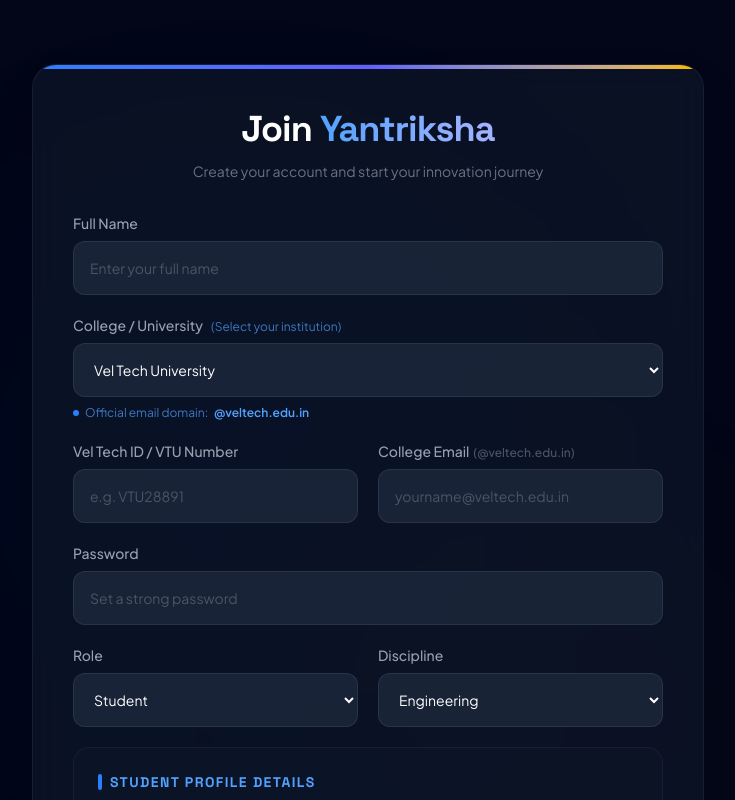
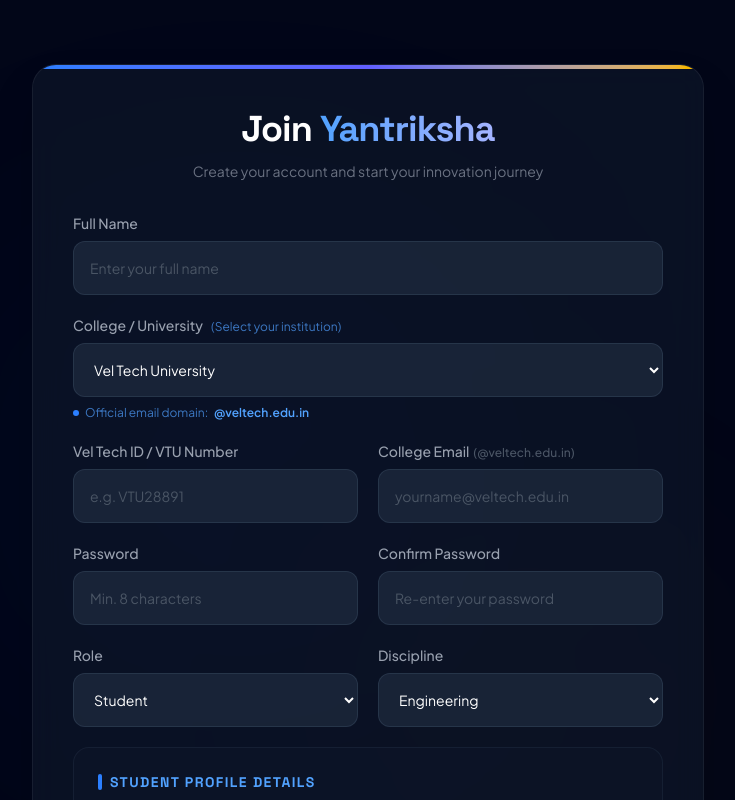
Before and after one commit to personale88/Yantriksha-X-Hub, a Next.js app: page /register in a window 1280 px wide. Shown: the top 800 px of the page, without its empty margins (272-1007 px from the left). Built offline with nearby package versions, Linux system fonts and the light colour scheme.

Commit message:
fix: suppress autofill white background + add confirm password with live match indicator

```diff
--- a/app/globals.css
+++ b/app/globals.css
@@ -144,3 +144,16 @@
 html {
   scroll-behavior: smooth;
 }
+
+/* ── Suppress browser autofill background flash on dark inputs ── */
+input:-webkit-autofill,
+input:-webkit-autofill:hover,
+input:-webkit-autofill:focus,
+input:-webkit-autofill:active {
+  -webkit-box-shadow: 0 0 0 1000px rgb(30, 41, 59) inset !important;
+  box-shadow: 0 0 0 1000px rgb(30, 41, 59) inset !important;
+  -webkit-text-fill-color: #ffffff !important;
+  caret-color: #ffffff;
+  border-color: rgba(71, 85, 105, 0.6) !important;
+  transition: background-color 9999s ease-in-out 0s;
+}
--- a/app/register/page.tsx
+++ b/app/register/page.tsx
@@ -37,6 +37,10 @@
   const [error, setError] = useState('');
   const [success, setSuccess] = useState('');
   const [loading, setLoading] = useState(false);
+  const [confirmPassword, setConfirmPassword] = useState('');
+  const [passwordError, setPasswordError] = useState('');
+
+  const passwordsMatch = confirmPassword === '' ? null : formData.password === confirmPassword;
 
   const selectedCollege = COLLEGES.find(c => c.value === formData.college) || COLLEGES[0];
 
@@ -54,6 +58,18 @@
     e.preventDefault();
     setError('');
     setSuccess('');
+    setPasswordError('');
+
+    // Password match check
+    if (formData.password !== confirmPassword) {
+      setPasswordError('Passwords do not match. Please re-enter.');
+      return;
+    }
+    if (formData.password.length < 8) {
+      setPasswordError('Password must be at least 8 characters.');
+      return;
+    }
+
     setLoading(true);
 
     try {
@@ -80,7 +96,17 @@
     }
   };
 
-  const inputClass = "w-full p-4 rounded-xl bg-slate-800/80 text-white outline-none border border-slate-700/60 focus:border-blue-500 focus:bg-slate-800 transition placeholder-gray-600 text-sm";
+  const inputClass = [
+    "w-full p-4 rounded-xl text-white outline-none border transition text-sm",
+    "placeholder-gray-600",
+    // Dark background override — fights browser autofill white flash
+    "bg-slate-800/80 border-slate-700/60",
+    "focus:border-blue-500 focus:bg-slate-800",
+    // Override Chrome/Edge autofill yellow/white background
+    "[&:-webkit-autofill]:bg-slate-800",
+    "[&:-webkit-autofill]:shadow-[inset_0_0_0px_1000px_rgb(30,41,59)]",
+    "[&:-webkit-autofill]:[-webkit-text-fill-color:#fff]",
+  ].join(' ');
   const labelClass = "block text-gray-400 mb-2 text-sm font-medium";
 
   return (
@@ -221,7 +247,10 @@
               </div>
             </div>
 
-            {/* ── Password ── */}
+            {/* ── Password + Confirm Password side by side ── */}
+            <div className="grid grid-cols-1 md:grid-cols-2 gap-5">
+
+              {/* Password */}
               <div>
                 <label className={labelClass}>Password</label>
                 <input
@@ -229,11 +258,50 @@
                   name="password"
                   value={formData.password}
                   onChange={handleChange}
-                placeholder="Set a strong password"
+                  placeholder="Min. 8 characters"
                   className={inputClass}
+                  autoComplete="new-password"
                   required
                 />
               </div>
+
+              {/* Confirm Password */}
+              <div>
+                <label className={`${labelClass} flex items-center gap-2`}>
+                  Confirm Password
+                  {passwordsMatch === true && (
+                    <span className="text-emerald-400 text-xs font-bold">✓ Match</span>
+                  )}
+                  {passwordsMatch === false && (
+                    <span className="text-red-400 text-xs font-bold">✗ No match</span>
+                  )}
+                </label>
+                <input
+                  type="password"
+                  name="confirmPassword"
+                  value={confirmPassword}
+                  onChange={e => setConfirmPassword(e.target.value)}
+                  placeholder="Re-enter your password"
+                  className={`${inputClass} ${
+                    passwordsMatch === false
+                      ? 'border-red-500/60 focus:border-red-500'
+                      : passwordsMatch === true
+                      ? 'border-emerald-500/60 focus:border-emerald-500'
+                      : ''
+                  }`}
+                  autoComplete="new-password"
+                  required
+                />
+              </div>
+
+            </div>
+
+            {/* Password error inline */}
+            {passwordError && (
+              <p className="text-red-400 text-xs flex items-center gap-1.5">
+                ❌ {passwordError}
+              </p>
+            )}
 
             {/* ── Role + Discipline side by side ── */}
             <div className="grid grid-cols-1 md:grid-cols-2 gap-5">
```
Lines whose indentation alone changed are shown as unchanged.
